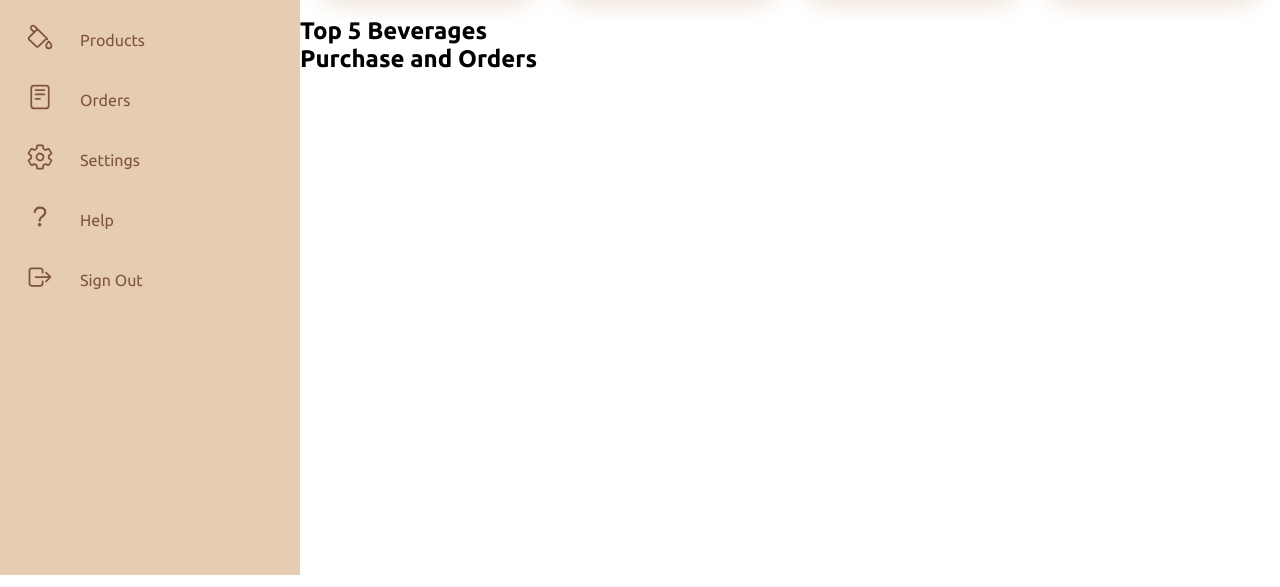
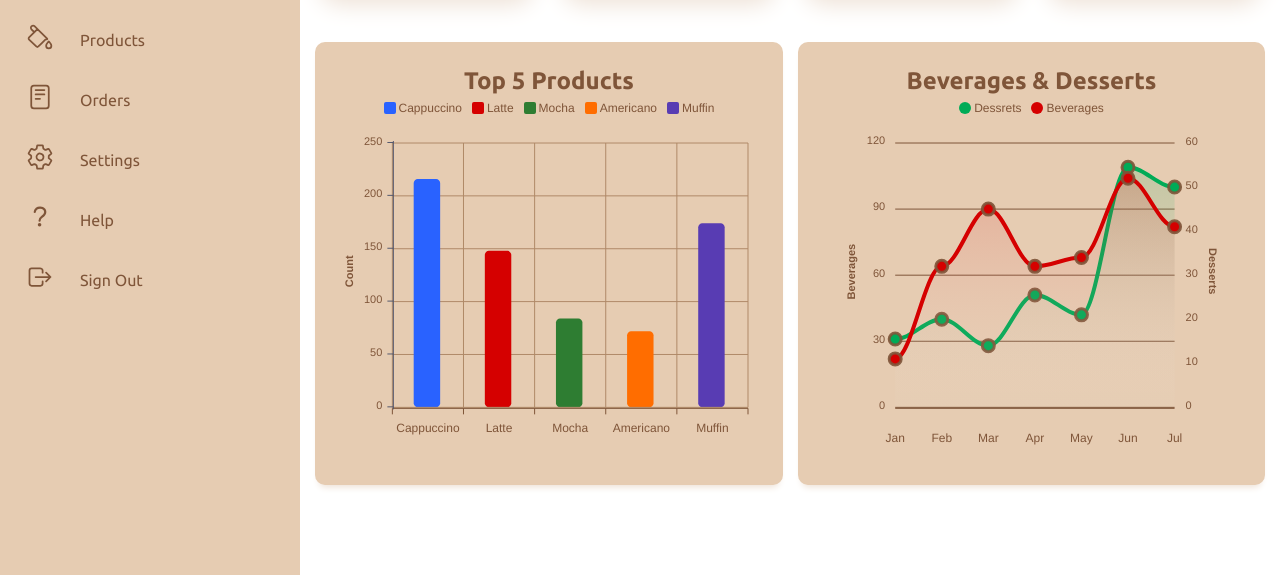
Before and after one commit to chamithKavinda/Coffee-Shop-POS-System-FrontEnd, a plain HTML site: page Dashboard.html in a window 1280 px wide. Shown: the part 225-812 px from the top of the page. Drawn offline with nearby package versions, Linux system fonts and the light colour scheme.

Commit message:
js added for charts

```diff
--- a/Dashboard.html
+++ b/Dashboard.html
@@ -120,14 +120,17 @@
             </div>
 
             <div class="charts">
-                <h2 class="chart-title">Top 5 Beverages</h2>
-                <div id="bar-chart"></div>
-            </div>
+                <div class="charts-card">
+                  <h2 class="chart-title">Top 5 Products</h2>
+                  <div id="bar-chart"></div>
+                </div>
 
-            <div class="charts-card">
-                <h2 class="chart-title">Purchase and Orders</h2>
-                <div id="area-chart"></div>
-            </div>
+                <div class="charts-card">
+                  <h2 class="chart-title">Beverages & Desserts</h2>
+                  <div id="area-chart"></div>
+                </div>
+
+              </div>
 
 
         </div>
--- a/css/Dashboard.css
+++ b/css/Dashboard.css
@@ -218,6 +218,7 @@ body
 	width: 100%;
 	height: 40px;
 	border-radius: 40px;
+	border-color: var(--brown1);
 	padding: 5px 20px;
 	padding-left: 35px;
 	font-size: 18px;
@@ -310,3 +311,29 @@ body
 {
 	color: var(--white);
 }
+
+.charts {
+	display: grid;
+	grid-template-columns: 1fr 1fr;
+	gap: 15px;
+	margin-top: 10px;
+	padding: 15px;
+  }
+
+  .charts-card {
+	background-color: var(--brown2);
+	margin-bottom: 20px;
+	padding: 25px;
+
+	box-sizing: border-box;
+	-webkit-column-break-inside: avoid;
+	border-radius: 10px;
+	box-shadow: 0 6px 7px -4px var(--brown3);
+  }
+
+  .chart-title {
+	display: flex;
+	align-items: center;
+	justify-content: center;
+	color: var(--Darkbrown);
+  }
--- a/js/Dashboard.js
+++ b/js/Dashboard.js
@@ -17,3 +17,238 @@ toggle.onclick = function(){
     navigation.classList.toggle('active');
     main.classList.toggle('active');
 }
+
+//charts
+
+// BAR CHART
+const barChartOptions = {
+    series: [
+      {
+        data: [216, 148, 84, 72, 174],
+        name: 'Products',
+      },
+    ],
+    chart: {
+      type: 'bar',
+      background: 'transparent',
+      height: 350,
+      toolbar: {
+        show: false,
+      },
+    },
+    colors: ['#2962ff', '#d50000', '#2e7d32', '#ff6d00', '#583cb3'],
+    plotOptions: {
+      bar: {
+        distributed: true,
+        borderRadius: 4,
+        horizontal: false,
+        columnWidth: '40%',
+      },
+    },
+    dataLabels: {
+      enabled: false,
+    },
+    fill: {
+      opacity: 1,
+    },
+    grid: {
+      borderColor: '#b08968',
+      yaxis: {
+        lines: {
+          show: true,
+        },
+      },
+      xaxis: {
+        lines: {
+          show: true,
+        },
+      },
+    },
+    legend: {
+      labels: {
+        colors: '#7f5539',
+      },
+      show: true,
+      position: 'top',
+    },
+    stroke: {
+      colors: ['transparent'],
+      show: true,
+      width: 2,
+    },
+    tooltip: {
+      shared: true,
+      intersect: false,
+      theme: 'dark',
+    },
+    xaxis: {
+      categories: ['Cappuccino', 'Latte', 'Mocha', 'Americano', 'Muffin'],
+      title: {
+        style: {
+          color: '#7f5539',
+        },
+      },
+      axisBorder: {
+        show: true,
+        color: '#7f5539',
+      },
+      axisTicks: {
+        show: true,
+        color: '#7f5539',
+      },
+      labels: {
+        style: {
+          colors: '#7f5539',
+        },
+      },
+    },
+    yaxis: {
+      title: {
+        text: 'Count',
+        style: {
+          color: '#7f5539',
+        },
+      },
+      axisBorder: {
+        color: '#55596e',
+        show: true,
+      },
+      axisTicks: {
+        color: '#55596e',
+        show: true,
+      },
+      labels: {
+        style: {
+          colors: '#7f5539',
+        },
+      },
+    },
+  };
+
+  const barChart = new ApexCharts(
+    document.querySelector('#bar-chart'),
+    barChartOptions
+  );
+  barChart.render();
+
+  // AREA CHART
+const areaChartOptions = {
+  series: [
+    {
+      name: 'Dessrets',
+      data: [31, 40, 28, 51, 42, 109, 100],
+    },
+    {
+      name: 'Beverages',
+      data: [11, 32, 45, 32, 34, 52, 41],
+    },
+  ],
+  chart: {
+    type: 'area',
+    background: 'transparent',
+    height: 350,
+    stacked: false,
+    toolbar: {
+      show: false,
+    },
+  },
+  colors: ['#00ab57', '#d50000'],
+  labels: ['Jan', 'Feb', 'Mar', 'Apr', 'May', 'Jun', 'Jul'],
+  dataLabels: {
+    enabled: false,
+  },
+  fill: {
+    gradient: {
+      opacityFrom: 0.4,
+      opacityTo: 0.1,
+      shadeIntensity: 1,
+      stops: [0, 100],
+      type: 'vertical',
+    },
+    type: 'gradient',
+  },
+  grid: {
+    borderColor: '#7f5539',
+    yaxis: {
+      lines: {
+        show: true,
+      },
+    },
+    xaxis: {
+      lines: {
+        show: true,
+      },
+    },
+  },
+  legend: {
+    labels: {
+      colors: '#7f5539',
+    },
+    show: true,
+    position: 'top',
+  },
+  markers: {
+    size: 6,
+    strokeColors: '#7f5539',
+    strokeWidth: 3,
+  },
+  stroke: {
+    curve: 'smooth',
+  },
+  xaxis: {
+    axisBorder: {
+      color: '#7f5539',
+      show: true,
+    },
+    axisTicks: {
+      color: '#55596e',
+      show: true,
+    },
+    labels: {
+      offsetY: 5,
+      style: {
+        colors: '#7f5539',
+      },
+    },
+  },
+  yaxis: [
+    {
+      title: {
+        text: 'Beverages',
+        style: {
+          color: '#7f5539',
+        },
+      },
+      labels: {
+        style: {
+          colors: ['#7f5539'],
+        },
+      },
+    },
+    {
+      opposite: true,
+      title: {
+        text: 'Desserts',
+        style: {
+          color: '#7f5539',
+        },
+      },
+      labels: {
+        style: {
+          colors: ['#7f5539'],
+        },
+      },
+    },
+  ],
+  tooltip: {
+    shared: true,
+    intersect: false,
+    theme: 'dark',
+  },
+};
+
+const areaChart = new ApexCharts(
+  document.querySelector('#area-chart'),
+  areaChartOptions
+);
+areaChart.render();
```
